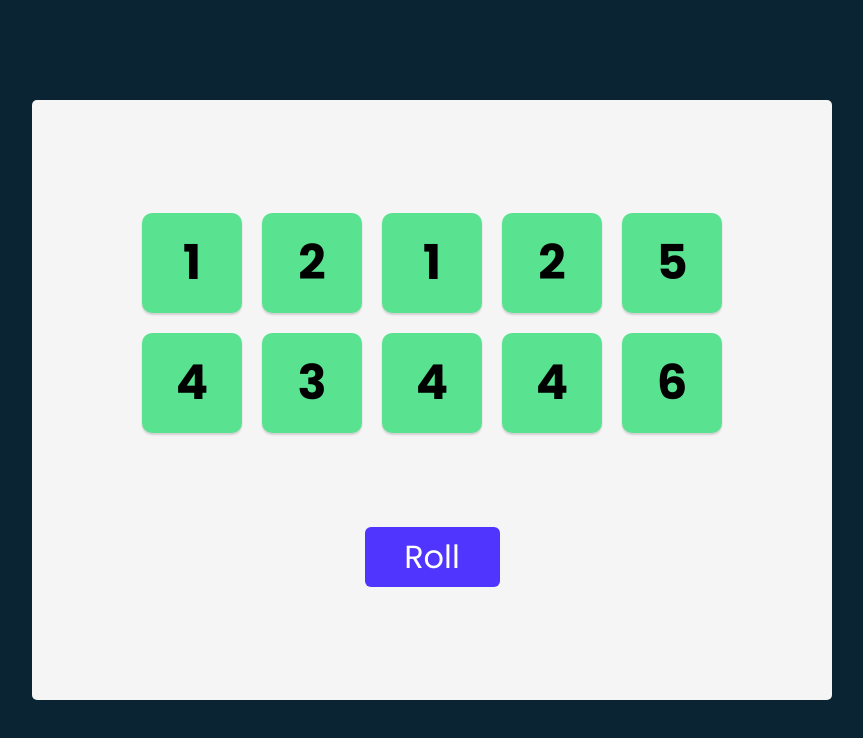
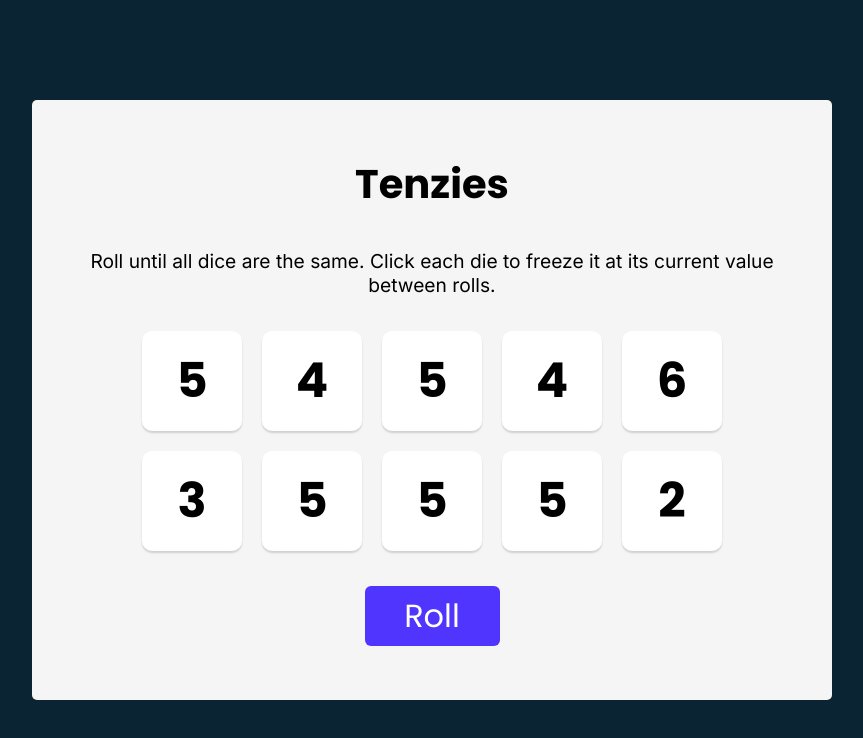
Before and after one commit to Shitanshukumar607/Tenzies, a React (Create React App) app: page / in a window 1280 px wide. Shown: the top 738 px of the page, without its empty margins (208-1071 px from the left). Built offline with nearby package versions, Linux system fonts and the light colour scheme.

Commit message:
added confetti upon winning

```diff
--- a/package.json
+++ b/package.json
@@ -3,10 +3,12 @@
   "version": "0.1.0",
   "private": true,
   "dependencies": {
+    "@react-hook/window-size": "^3.1.1",
     "@testing-library/jest-dom": "^5.17.0",
     "@testing-library/react": "^13.4.0",
     "@testing-library/user-event": "^13.5.0",
     "react": "^18.3.1",
+    "react-confetti": "^6.1.0",
     "react-dom": "^18.3.1",
     "react-scripts": "5.0.1",
     "web-vitals": "^2.1.4"
--- a/src/App.js
+++ b/src/App.js
@@ -1,18 +1,37 @@
-import { useState } from "react";
+import { useState, useEffect } from "react";
 import Die from "./Die";
+import { nanoid } from "nanoid";
+// import default from "@react-hook/window-size";
+import Confetti from "react-confetti";
 
 function App() {
   const [dice, setDice] = useState(allNewDice());
 
+  const [tenzies, setTenzies] = useState(false);
+
+  useEffect(() => {
+    const allHeld = dice.every((die) => die.isHeld);
+    const firstValue = dice[0].value;
+    const allSameValue = dice.every((die) => die.value === firstValue);
+
+    if (allSameValue && allHeld) {
+      setTenzies(true);
+      console.log("win");
+    }
+  }, [dice]);
+
+  function generateNewDie() {
+    return {
+      value: Math.ceil(Math.random() * 6),
+      isHeld: false,
+      id: nanoid(),
+    };
+  }
+
   function allNewDice() {
     const newDice = [];
     for (let i = 0; i < 10; i++) {
-      let obj = {};
-      obj.value = Math.ceil(Math.random() * 6);
-      obj.isHeld = true;
-      obj.id = i;
-      obj.key = i;
-      newDice.push(obj);
+      newDice.push(generateNewDie());
     }
     return newDice;
   }
@@ -34,25 +53,40 @@ function App() {
   }
 
   function rollDice() {
-    setDice(allNewDice());
+    setDice((prevState) => {
+      return prevState.map((die) => {
+        return die.isHeld ? die : generateNewDie();
+      });
+    });
   }
 
   const diceElements = dice.map((die, index) => (
     <Die
-      key={die.key}
+      key={die.id}
       value={die.value}
       isHeld={die.isHeld}
       id={die.id}
       holdDice={() => {
-        holdDice(index);
+        holdDice(die.id);
       }}
     />
   ));
 
   return (
     <main>
+      {tenzies && (
+        <Confetti
+        // height={useWindowSize.height} width={useWindowSize.width}
+        />
+      )}
+      <h1>Tenzies</h1>
+      <p>
+        Roll until all dice are the same. Click each die to freeze it at its
+        current value between rolls.
+      </p>
+
       <div className="dice-container">{diceElements}</div>
-      <button onClick={rollDice}>Roll</button>
+      <button onClick={rollDice}>{tenzies ? "New Game" : "Roll"}</button>
     </main>
   );
 }
--- a/src/index.css
+++ b/src/index.css
@@ -1,4 +1,5 @@
 @import url("https://fonts.googleapis.com/css2?family=Poppins:ital,wght@0,100;0,200;0,300;0,400;0,500;0,600;0,700;0,800;0,900;1,100;1,200;1,300;1,400;1,500;1,600;1,700;1,800;1,900&display=swap");
+@import url("https://fonts.googleapis.com/css2?family=Inter:wght@100..900&family=Karla:ital,wght@0,200..800;1,200..800&display=swap");
 
 * {
   margin: 0;
@@ -26,6 +27,18 @@ main {
   flex-direction: column;
   justify-content: space-evenly;
   align-items: center;
+}
+
+main h1 {
+  font-size: 40px;
+}
+
+main p {
+  font-family: "Inter", sans-serif;
+  font-weight: 400;
+  font-size: larger;
+  margin-top: 0;
+  text-align: center;
 }
 
 .dice-container {
```
Also changed, not shown: 1 other file (tests, documents, lock files or other folders).
